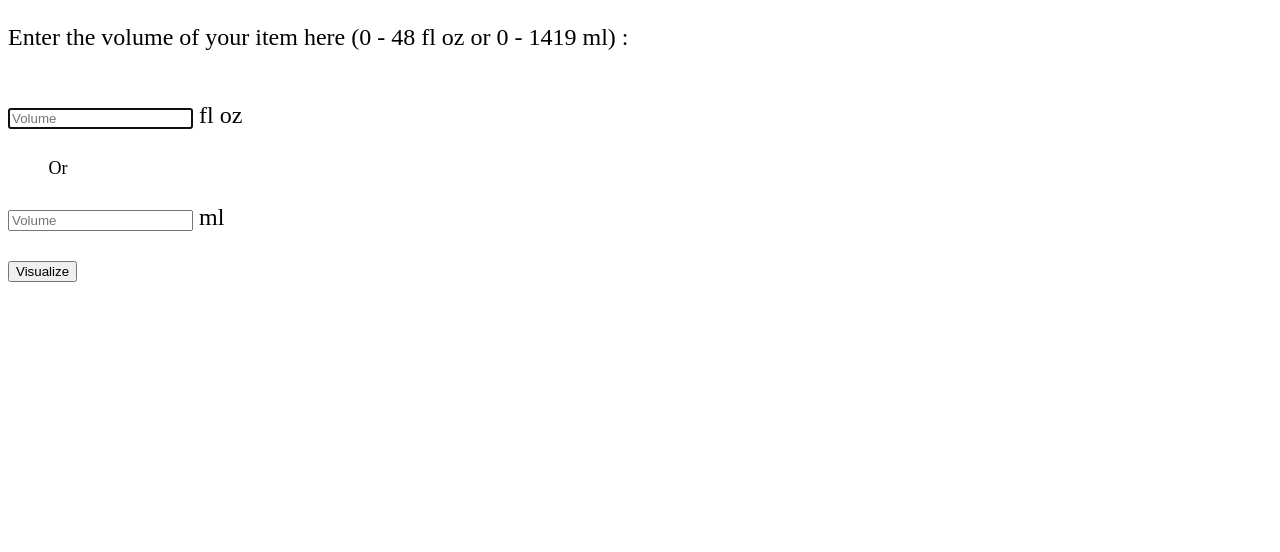
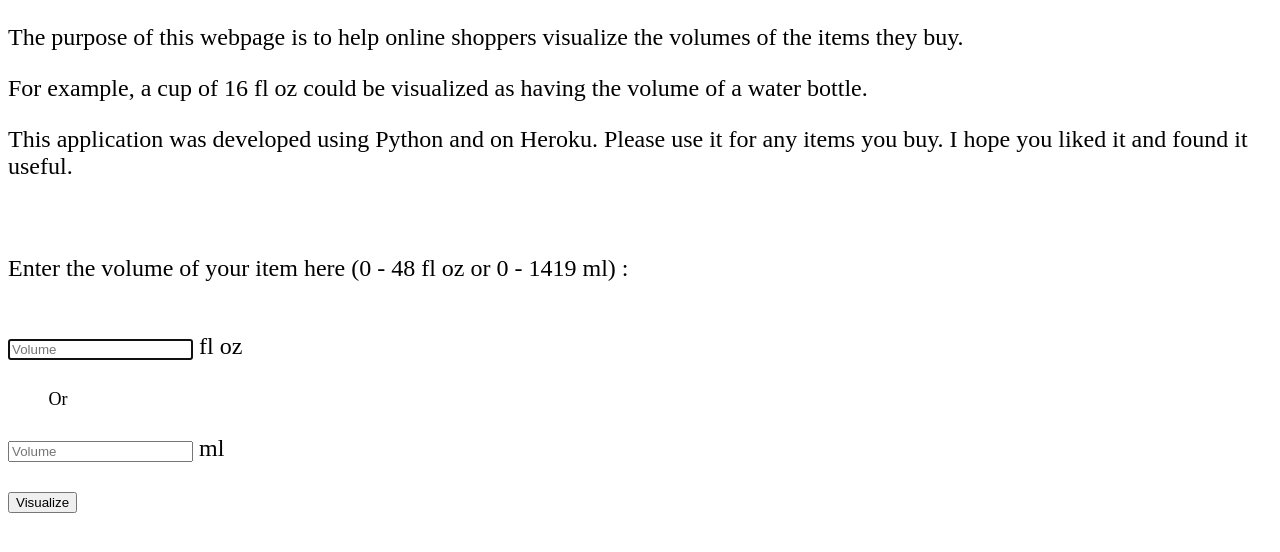
Before and after one commit to antopiaz/vol-viz, a Python web app: template myapp/templates/login.html in a window 1280 px wide. Shown: the top 552 px of the page. Run offline with Jinja, Linux system fonts and the light colour scheme; the template is opened without the code that fills it, so the values that code supplies are empty.

Commit message:
added explanation and introduction

```diff
--- a/myapp/templates/login.html
+++ b/myapp/templates/login.html
@@ -7,8 +7,11 @@
 <body>
     <form action="/login" method="post">
         <font size="+2">
+        <p>The purpose of this webpage is to help online shoppers visualize the volumes of the items they buy.</p>
+        <p> For example, a cup of 16 fl oz could be visualized as having the volume of a water bottle.</p>
+        <p> This application was developed using Python and on Heroku. Please use it for any items you buy. I hope you liked it and found it useful. </p>
+        <br>
         <p>Enter the volume of your item here (0 - 48 fl oz or 0 - 1419 ml) :</p>
-
         <br>
         <input type="text" name="volumeoz" id="volumeoz" maxlength=10 minlength=1 placeholder="Volume" value=""  autofocus/> fl oz<br>
         <p><font size="+1"> &nbsp;&nbsp;&nbsp;&nbsp;&nbsp;&nbsp;&nbsp;&nbsp; Or </font></p>
```
